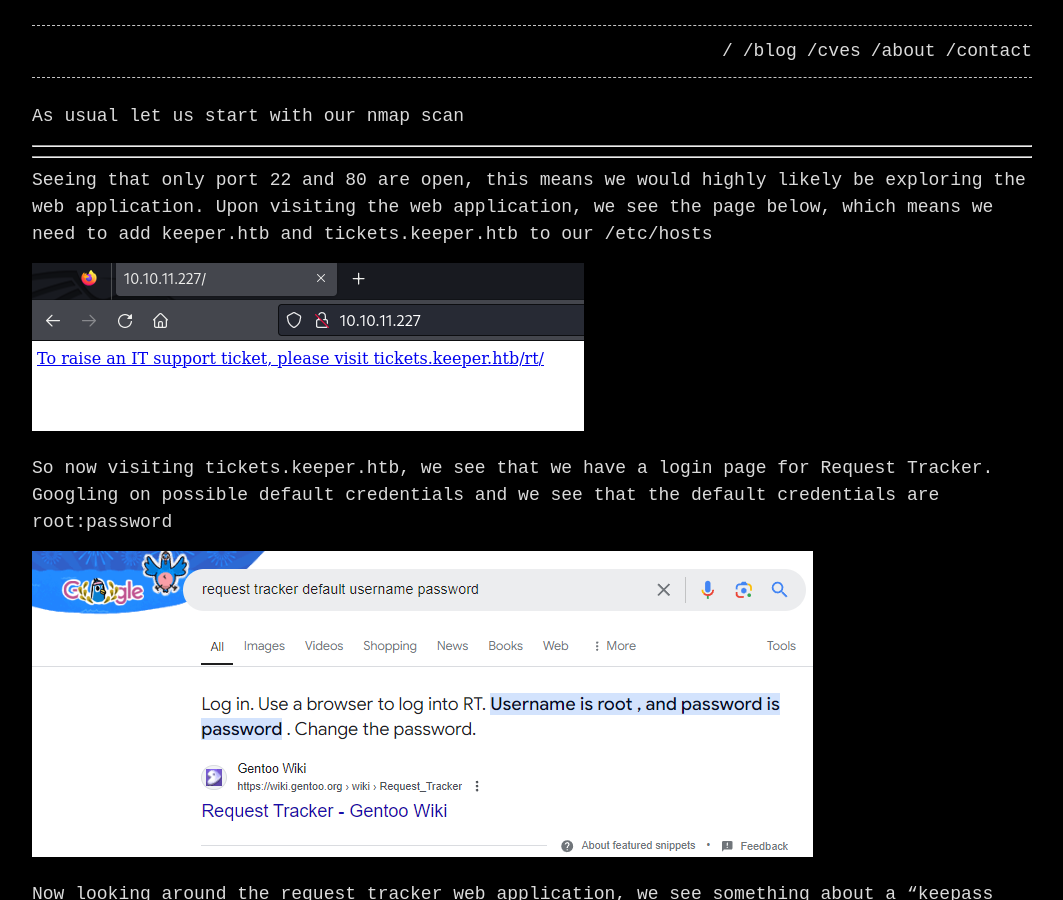
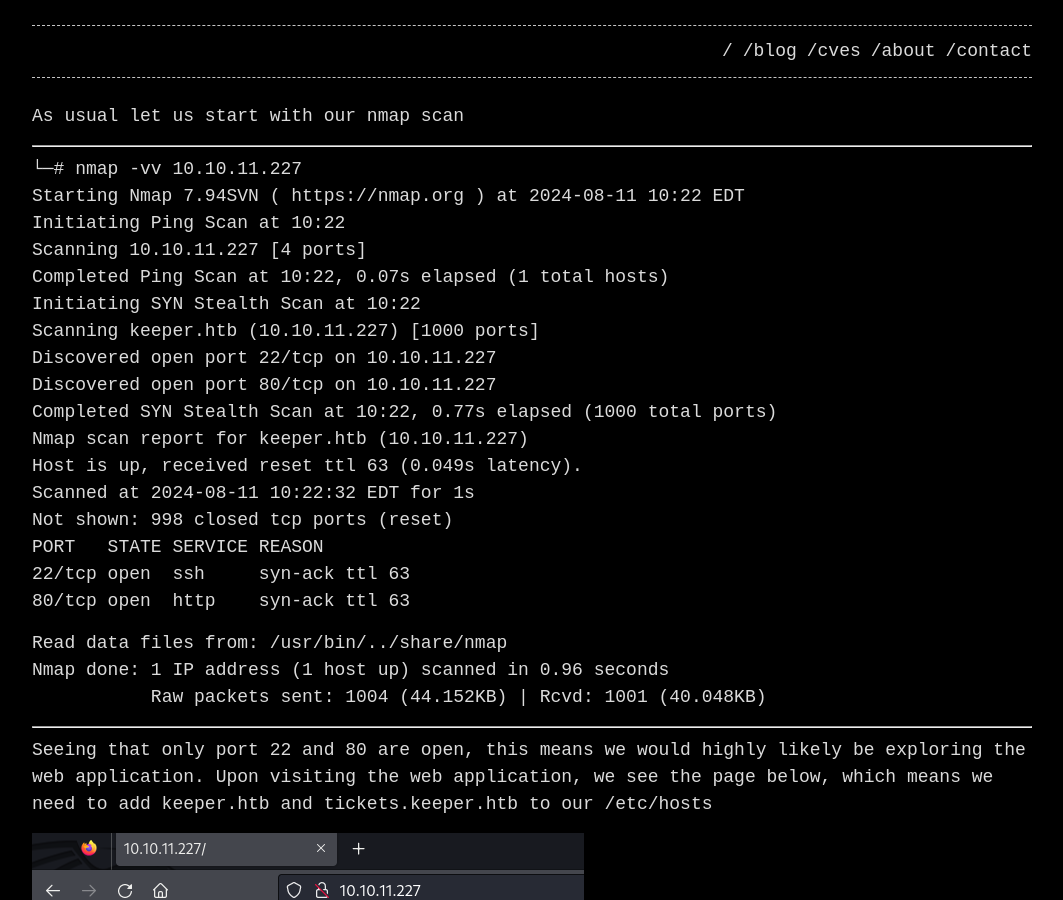
Before and after one commit to zw1tt3r1on/zw1tt3r1on.github.io, a Jekyll site: the page built from _posts/2024-07-31-htb-keeper.markdown, in a window 1280 px wide and 900 px high. Shown: the whole window, without its empty margins (108-1171 px from the left). Built offline with Jekyll 4.4.1, drawn with Linux system fonts in a browser that asks for light colours.

Commit message:
htb keeper

```diff
--- a/_posts/2024-07-31-htb-keeper.markdown
+++ b/_posts/2024-07-31-htb-keeper.markdown
@@ -8,6 +8,28 @@ categories: CTF
 As usual let us start with our nmap scan
 
 ---
+
+└─# nmap -vv 10.10.11.227
+Starting Nmap 7.94SVN ( https://nmap.org ) at 2024-08-11 10:22 EDT
+Initiating Ping Scan at 10:22
+Scanning 10.10.11.227 [4 ports]
+Completed Ping Scan at 10:22, 0.07s elapsed (1 total hosts)
+Initiating SYN Stealth Scan at 10:22
+Scanning keeper.htb (10.10.11.227) [1000 ports]
+Discovered open port 22/tcp on 10.10.11.227
+Discovered open port 80/tcp on 10.10.11.227
+Completed SYN Stealth Scan at 10:22, 0.77s elapsed (1000 total ports)
+Nmap scan report for keeper.htb (10.10.11.227)
+Host is up, received reset ttl 63 (0.049s latency).
+Scanned at 2024-08-11 10:22:32 EDT for 1s
+Not shown: 998 closed tcp ports (reset)
+PORT   STATE SERVICE REASON
+22/tcp open  ssh     syn-ack ttl 63
+80/tcp open  http    syn-ack ttl 63
+
+Read data files from: /usr/bin/../share/nmap
+Nmap done: 1 IP address (1 host up) scanned in 0.96 seconds
+           Raw packets sent: 1004 (44.152KB) | Rcvd: 1001 (40.048KB)
 
 
 ---
```
